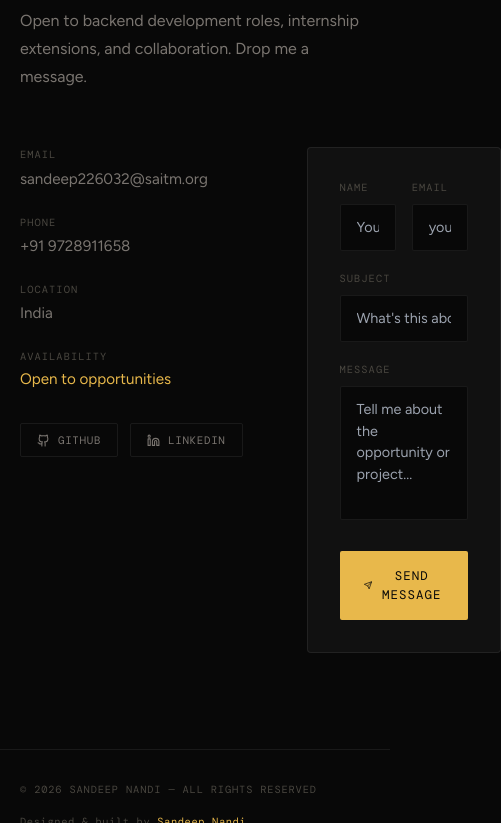
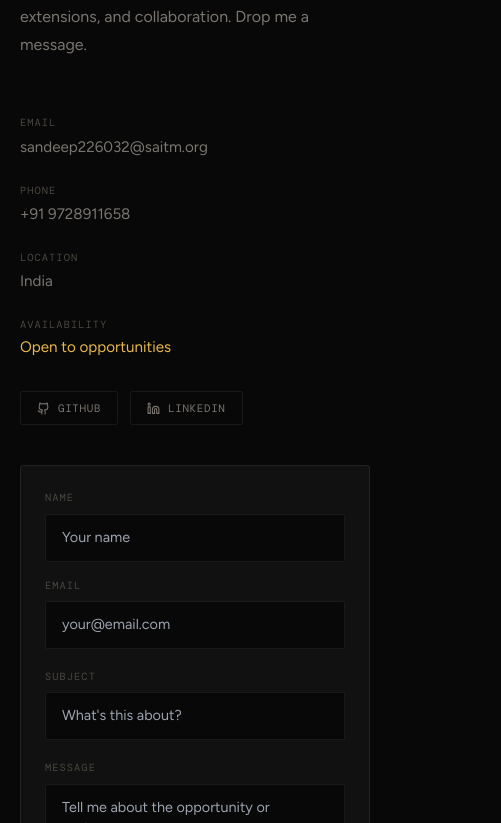
Before and after one commit to sandeep226032/Sandeep_portfolio, a Next.js app: page / in a window 390 px wide. Shown: the part 9861-10684 px from the top of the page, 501 px wide, since content can reach past the window. Built offline with nearby package versions, Linux system fonts and the light colour scheme; a web font is replaced by a local one.

Commit message:
make contact form responsive

```diff
--- a/components/Contact.tsx
+++ b/components/Contact.tsx
@@ -56,7 +56,7 @@ export default function Contact() {
   return (
     <section
       id="contact"
-      className="max-w-[1100px] mx-auto px-10 py-24"
+      className="max-w-[1100px] mx-auto px-6 md:px-10 py-16 md:py-24"
       aria-labelledby="contact-heading"
     >
       <div ref={headerRef}>
@@ -93,8 +93,7 @@ export default function Contact() {
       </div>
 
       <div
-        className="grid gap-16"
-        style={{ gridTemplateColumns: "1fr 1.2fr" }}
+        className="grid grid-cols-1 md:grid-cols-[1fr_1.2fr] gap-10 md:gap-16"
       >
         {/* Contact info */}
         <motion.div
@@ -176,11 +175,11 @@ export default function Contact() {
           initial={{ opacity: 0, y: 20 }}
           animate={headerInView ? { opacity: 1, y: 0 } : {}}
           transition={{ delay: 0.35 }}
-          className="rounded-[4px] border p-8"
+          className="rounded-[4px] border p-6 md:p-8"
           style={{ background: "var(--surface)", borderColor: "var(--border)" }}
         >
           <form onSubmit={handleSubmit} noValidate aria-label="Contact form">
-            <div className="grid grid-cols-2 gap-4 mb-5">
+            <div className="grid grid-cols-1 sm:grid-cols-2 gap-4 mb-5">
               <div>
                 <label
                   htmlFor="name"
```
